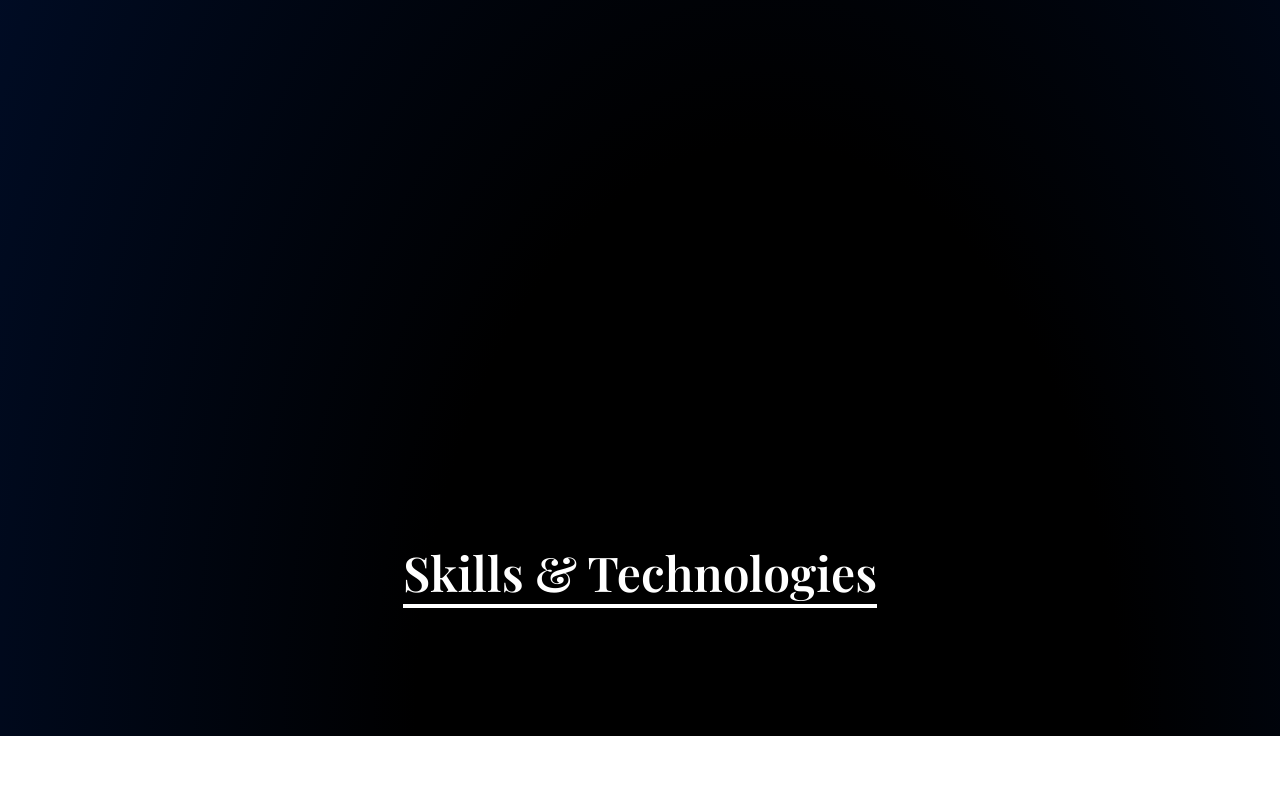
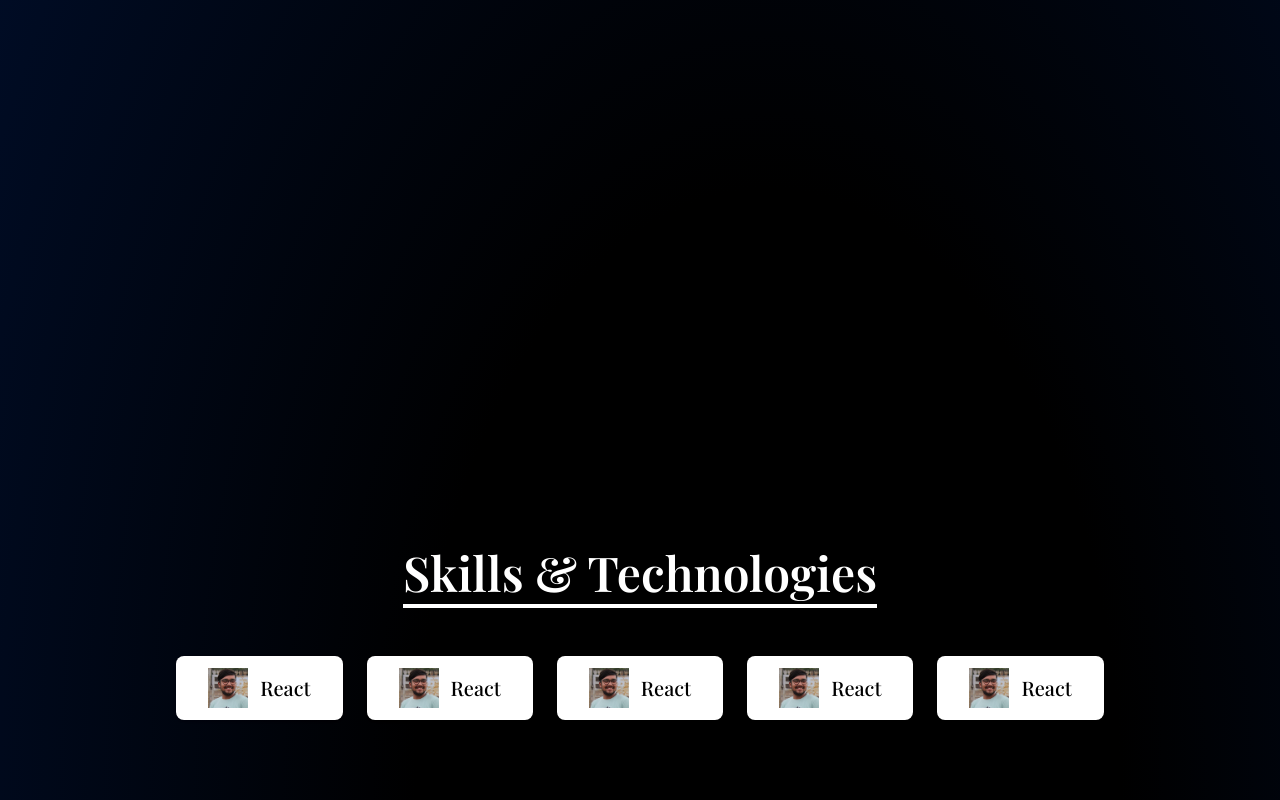
Before and after one commit to Mithlesh-15/mithlesh-portfolio, a React (Vite) app: page / in a window 1280 px wide. Shown: the part 1418-2218 px from the top of the page. Before the commit the page ends 2154 px from the top, so only its background shows below. Built offline with nearby package versions, Linux system fonts and the light colour scheme; a web font is replaced by a local one.

Commit message:
build structure of skill layout

```diff
--- a/src/components/Skills.jsx
+++ b/src/components/Skills.jsx
@@ -1,17 +1,29 @@
 import React from "react";
 
 function Skills() {
+  const line1 = [{ name: "React" }, { name: "React" }, { name: "React" }, { name: "React" }, { name: "React" }];
   return (
-    <section
-      id="skills"
-      className="w-full px-4 sm:px-6 lg:px-10 py-20 text-white"
-    >
+    <section id="skills" className="w-full py-20 text-white">
       <div className="flex justify-center mx-auto max-w-6xl">
         {/* Heading */}
         <h2 className=" text-3xl sm:text-4xl lg:text-5xl font-semibold mb-12 inline-block border-b-4 pb-2">
           Skills & Technologies
         </h2>
       </div>
+      <div className="w-full flex justify-center px-4">
+        <div className="text-black flex flex-wrap justify-center gap-6">
+          {line1.map((item, index) => (
+            <div key={index} className="bg-white rounded-lg px-8 py-3 flex items-center gap-3 shadow-sm">
+              <img
+                src="/components/about/photo.jpeg"
+                alt={`${item.name} logo`}
+                className="w-8 h-8 sm:w-10 sm:h-10 object-contain "
+              />
+              <span className="font-medium text-xl">{item.name}</span>
+            </div>
+          ))}
+        </div>
+      </div>
     </section>
   );
 }
```
